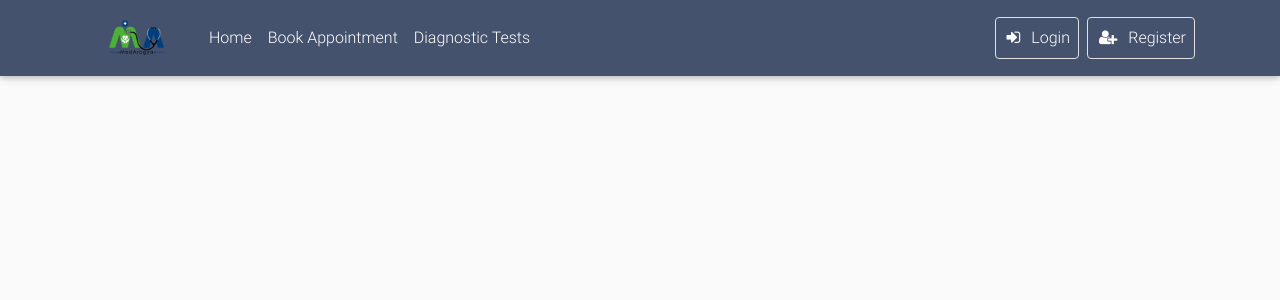
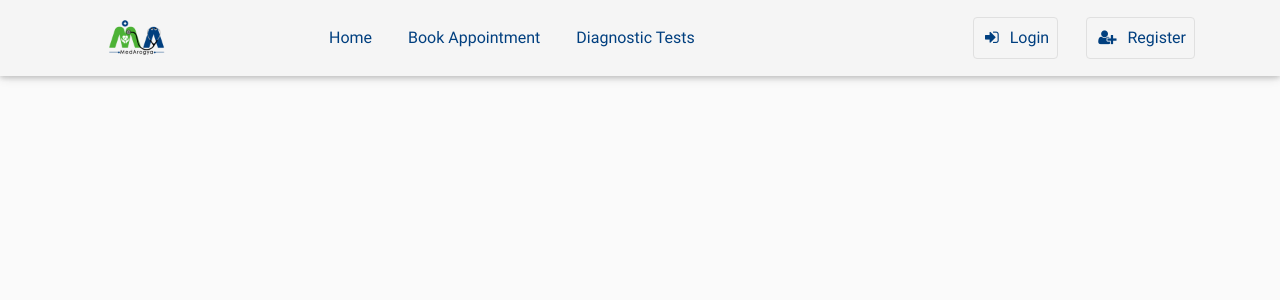
Before and after one commit to vasudevareddyreddem/appointment, a CodeIgniter app: the page made by application/views/html/header.php in a window 1280 px wide. Shown: the top 300 px of the page. Run offline with CodeIgniter, Linux system fonts and the light colour scheme; some libraries are stand-ins or nearby versions.

Commit message:
commit
changes

```diff
--- a/application/views/html/header.php
+++ b/application/views/html/header.php
@@ -5,7 +5,7 @@
     <meta charset="utf-8">
     <meta name="viewport" content="width=device-width, initial-scale=1, shrink-to-fit=no">
     <meta http-equiv="x-ua-compatible" content="ie=edge">
-    <title>Medspace Appointment</title>
+    <title>MedArogya</title>
     <link rel="shortcut icon" href="<?php echo base_url(); ?>assets/vendor/img/logo1.png">
     <!-- Font Awesome -->
     <link rel="stylesheet" href="https://maxcdn.bootstrapcdn.com/font-awesome/4.7.0/css/font-awesome.min.css">
@@ -29,7 +29,7 @@
     <header>
 
         <!-- Navbar -->
-        <nav class="navbar navbar-expand-lg   fixed-top navbar-dark  mdb-color darken-6">
+        <nav class="navbar navbar-expand-lg fixed-top navbar-dark  header-back-color ">
             <div class="container">
 
                 <!-- Brand -->
@@ -46,9 +46,9 @@
                 <div class="collapse navbar-collapse" id="navbarSupportedContent">
 
                     <!-- Left -->
-                    <ul class="navbar-nav mr-auto">
-                        <li class="nav-item  <?php if($this->uri->segment(1)==''){ echo "active"; } ?>">
-                            <a class="nav-link waves-effect" href="<?php echo base_url(); ?>">Home
+                    <ul class="navbar-nav mr-auto mar-l50">
+                        <li class="nav-item black-text  <?php if($this->uri->segment(1)==''){ echo "active"; } ?>">
+                            <a class="nav-link waves-effect black-text" href="<?php echo base_url(); ?>">Home
                                 <span class="sr-only">(current)</span>
                             </a>
                         </li>
--- a/assets/vendor/css/style.css
+++ b/assets/vendor/css/style.css
@@ -66,4 +66,33 @@ box-shadow: -2px 6px 39px -8px rgba(0,0,0,0.75);
 	.mx-4{
 		margin:20px !important;
 	}
+	.mar-l50{
+	margin-left:0px !important;
 }
+}
+
+.header-back-color {
+    background-color: #f5f5f5;
+}
+.navbar-nav a{
+	color:#003f7f !important;
+	font-weight:400;
+}
+.navbar.navbar-dark .breadcrumb .nav-item.active>.nav-link, .navbar.navbar-dark .navbar-nav .nav-item.active>.nav-link {
+    background-color: rgb(76, 178, 53) !important;
+	color:#fff !important;
+
+}
+.navbar-nav .nav-item {
+	padding-left:20px;
+}
+.navbar-nav .nav-item a:hover{
+	 background-color: rgb(76, 178, 53) !important;
+	color:#fff !important;
+}
+.bg-f5f5f5{
+	background:#f5f5f5;
+}
+.mar-l50{
+	margin-left:100px;
+}
```
Also changed, not shown: application/views/html/index.php (+12 -9 lines).
